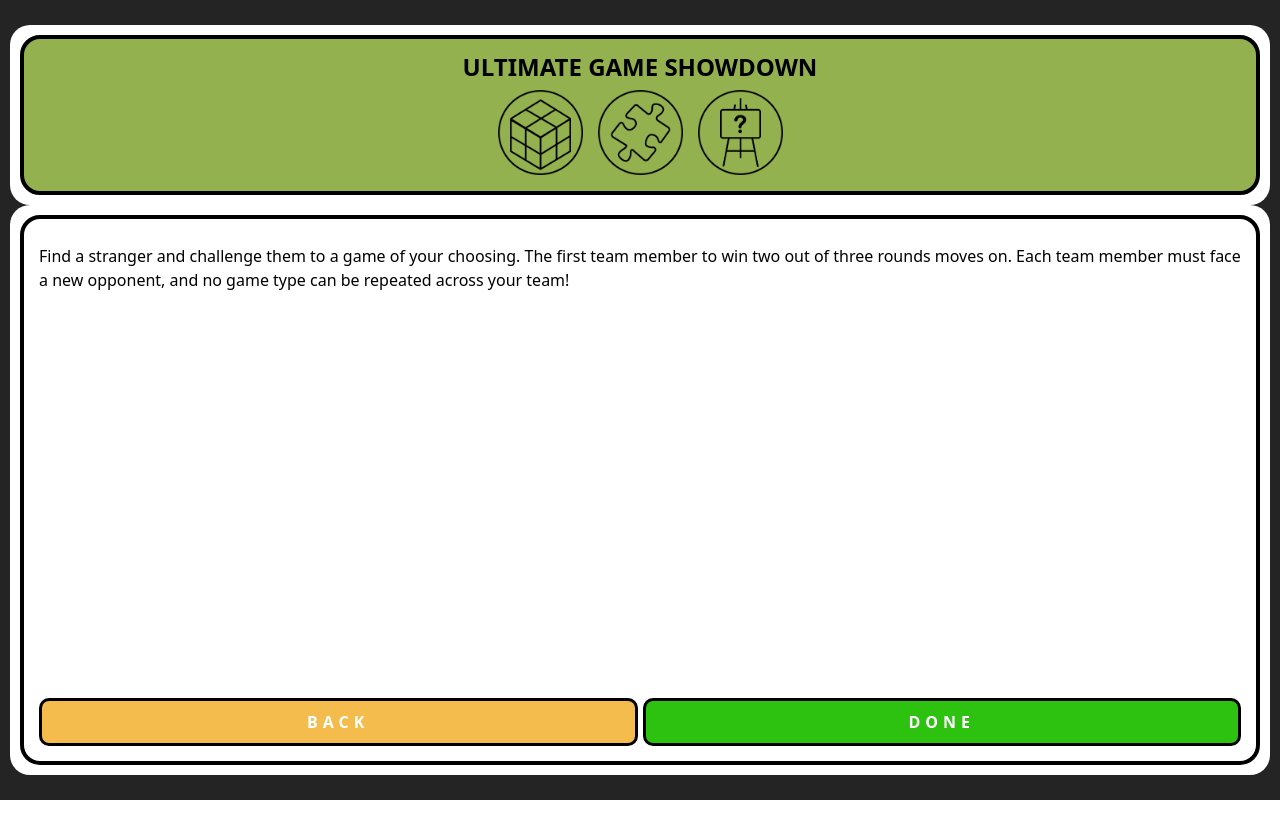
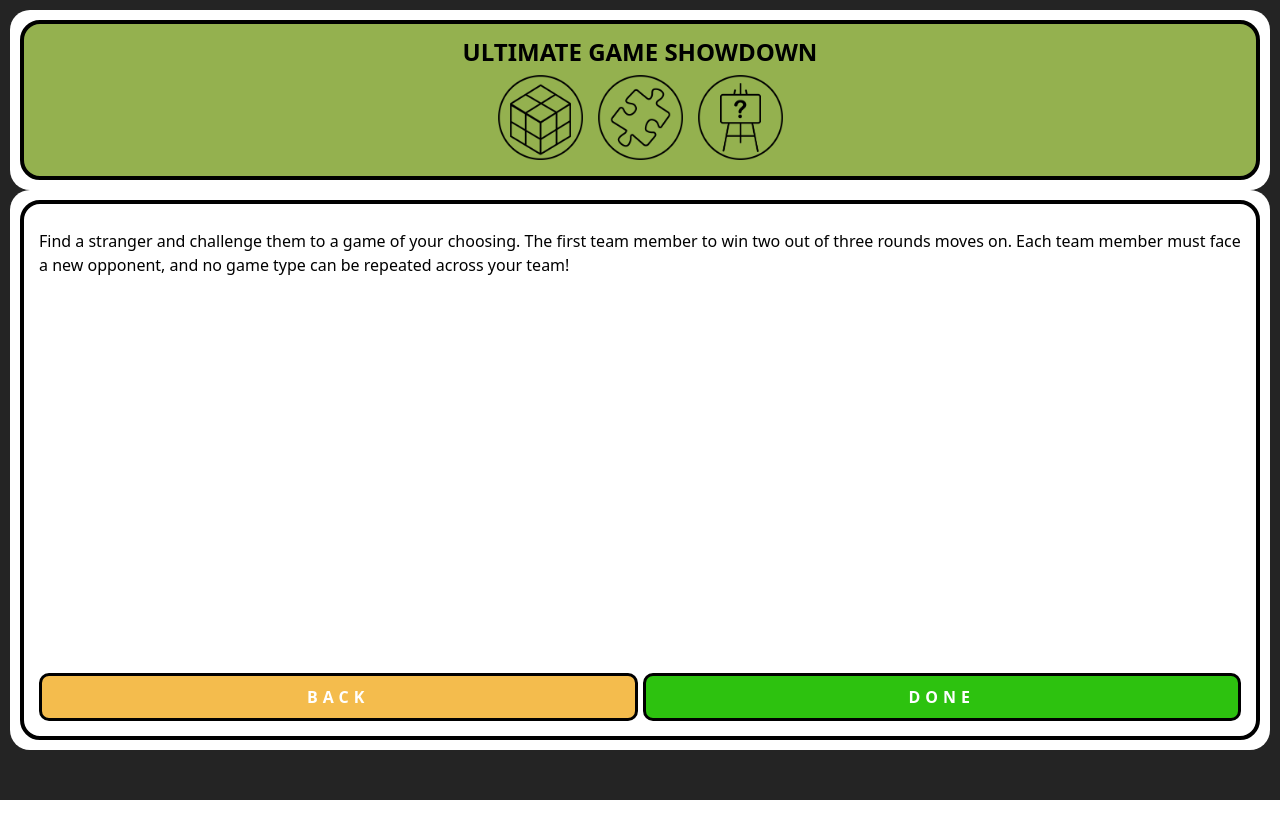
Before and after one commit to haydnkerr/Amazing-Race, a React (Vite) app: page /Amazing-Race/RubixCube in a window 1280 px wide. After the commit the page ends 800 px from the top, so only its background shows below. Built offline with nearby package versions, Linux system fonts and the light colour scheme.

Commit message:
update padding again

```diff
--- a/src/App.css
+++ b/src/App.css
@@ -12,7 +12,7 @@ body {
   display: flex;
   align-items: center;
   justify-content: center;
-  padding: 50px 10px 0px 10px;
+  /* padding: 50px 10px 0px 10px; */
   background-color: #242424;
 
 }
@@ -43,7 +43,7 @@ body {
   grid-template-columns: 1fr;
   gap: 15px;
   width: 100%;
-  padding: 10px 0px 35px 0px;
+  padding: 10px 10px 35px 10px;
   overflow: scroll;
   height: 100%;
 }
@@ -163,7 +163,7 @@ gap: 10px;
   display: flex;
   flex-direction: column;
   justify-content: space-between;
-  padding-bottom: 50px;
+  padding: 10px 10px 50px 10px;
 }
 
 .challenge-card-container {
```
